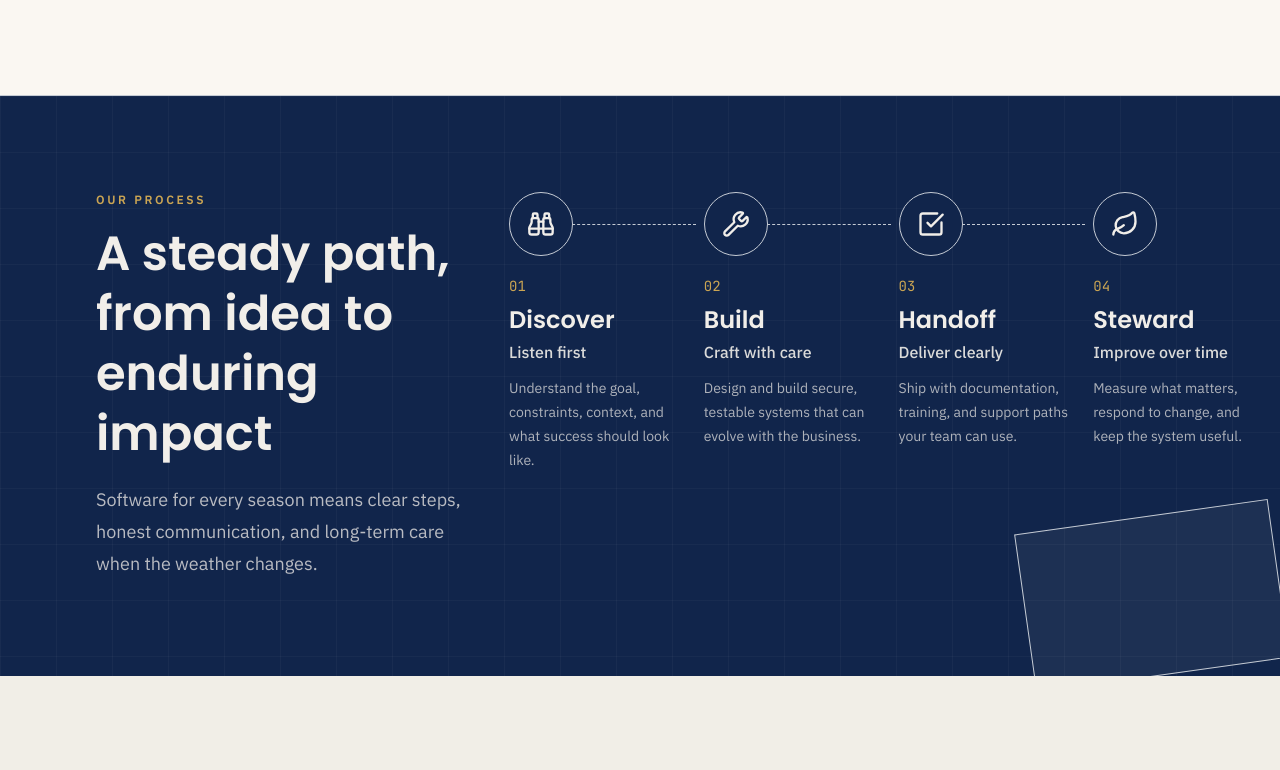
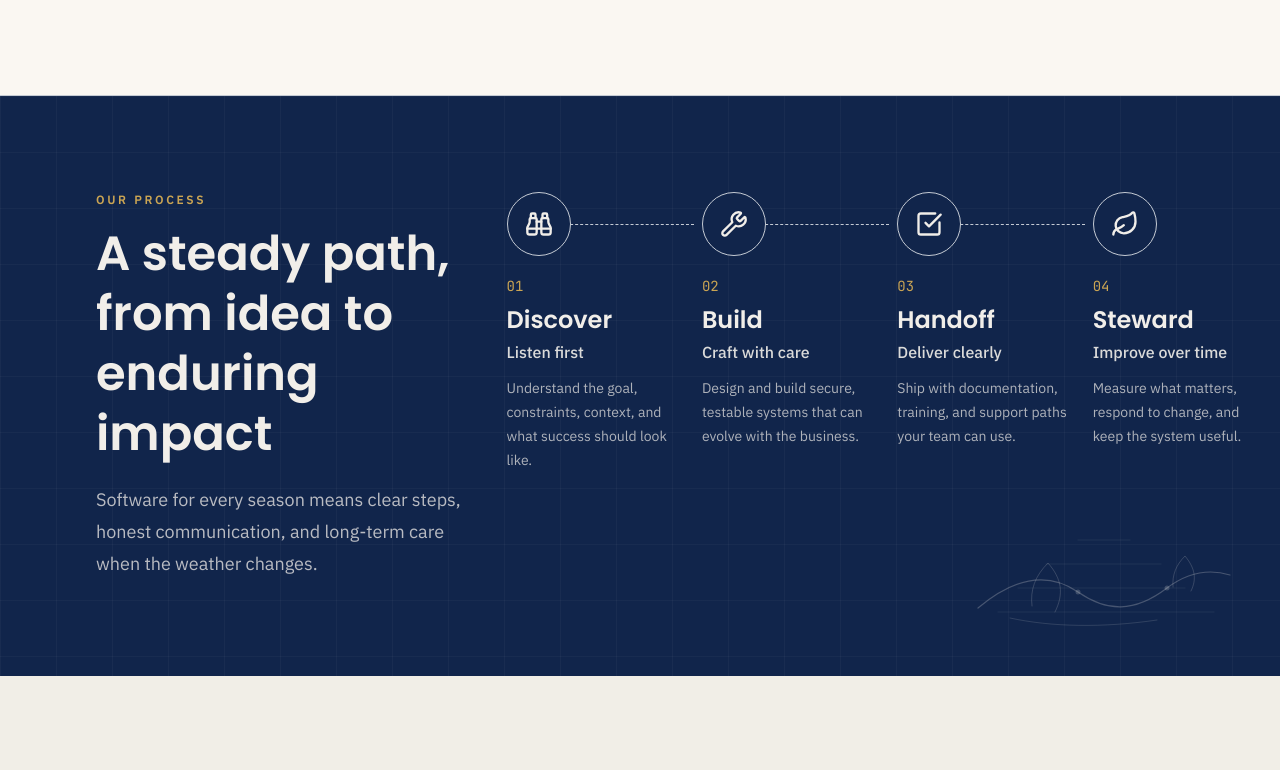
Before and after one commit to NoahJenkins/ark-builder-labs-site, a Next.js app: page / in a window 1280 px wide. Shown: the part 2030-2800 px from the top of the page. Built offline with nearby package versions, Linux system fonts and the light colour scheme.

Commit message:
Refine process section for mobile and add field sketch

```diff
--- a/src/components/sections/stats.tsx
+++ b/src/components/sections/stats.tsx
@@ -31,41 +31,49 @@ const process = [
 
 export function StatsSection() {
   return (
-    <section className="relative overflow-hidden bg-[var(--deep-navy)] py-16 text-[oklch(95%_0.008_85)] md:py-24">
+    <section className="relative overflow-hidden bg-[var(--deep-navy)] py-14 text-[oklch(95%_0.008_85)] md:py-24">
       <div className="absolute inset-0 blueprint-grid opacity-45" />
-      <div className="absolute bottom-0 right-0 h-40 w-64 rotate-[-8deg] border border-[oklch(95%_0.008_85_/_0.16)] bg-[oklch(95%_0.008_85_/_0.05)] max-md:hidden" />
+      <ProcessFieldSketch />
 
       <div className="container relative mx-auto px-4">
-        <div className="grid gap-10 lg:grid-cols-[0.75fr_1.25fr] lg:items-start">
+        <div className="grid gap-9 lg:grid-cols-[0.75fr_1.25fr] lg:items-start">
           <div className="lg:pl-20">
             <p className="mb-4 text-xs font-semibold uppercase tracking-[0.22em] text-[var(--field-amber)]">
               Our Process
             </p>
-            <h2 className="font-[family-name:var(--font-ledger)] text-4xl font-semibold leading-tight md:text-5xl">
+            <h2 className="max-w-[12ch] font-[family-name:var(--font-ledger)] text-[2.15rem] font-semibold leading-[1.08] sm:max-w-none sm:text-4xl md:text-5xl md:leading-tight">
               A steady path, from idea to enduring impact
             </h2>
-            <p className="mt-5 max-w-md text-lg leading-8 text-[oklch(95%_0.008_85_/_0.75)]">
+            <p className="mt-5 max-w-md text-base leading-7 text-[oklch(95%_0.008_85_/_0.75)] md:text-lg md:leading-8">
               Software for every season means clear steps, honest communication, and long-term care when the weather changes.
             </p>
           </div>
 
-          <div className="grid gap-6 md:grid-cols-4">
+          <div className="grid gap-0 md:grid-cols-4 md:gap-6">
             {process.map((step, index) => (
-              <article key={step.season} className="relative">
+              <article
+                key={step.season}
+                className="relative grid grid-cols-[3.25rem_1fr] gap-x-4 pb-7 last:pb-0 md:block md:pb-0"
+              >
                 {index < process.length - 1 && (
+                  <>
+                    <div className="absolute left-6 top-12 h-[calc(100%-2.5rem)] border-l border-dashed border-[oklch(95%_0.008_85_/_0.32)] md:hidden" />
                     <div className="absolute left-[3rem] top-8 hidden h-px w-[calc(100%-2rem)] border-t border-dashed border-[oklch(95%_0.008_85_/_0.35)] md:block" />
+                  </>
                 )}
-                <div className="relative flex h-16 w-16 items-center justify-center rounded-full border border-[oklch(95%_0.008_85_/_0.7)] bg-[var(--deep-navy)]">
-                  <step.icon className="h-7 w-7" />
+                <div className="relative z-10 flex h-12 w-12 items-center justify-center rounded-full border border-[oklch(95%_0.008_85_/_0.7)] bg-[var(--deep-navy)] md:h-16 md:w-16">
+                  <step.icon className="h-5 w-5 md:h-7 md:w-7" />
                 </div>
-                <p className="mt-5 font-mono text-sm text-[var(--field-amber)]">
+                <div className="pt-0.5 md:pt-0">
+                  <p className="font-mono text-xs text-[var(--field-amber)] md:mt-5 md:text-sm">
                     {String(index + 1).padStart(2, "0")}
                   </p>
-                <h3 className="mt-2 text-2xl font-semibold">{step.season}</h3>
+                  <h3 className="mt-1 text-xl font-semibold md:mt-2 md:text-2xl">{step.season}</h3>
                   <p className="mt-1 font-medium text-[oklch(95%_0.008_85_/_0.9)]">{step.title}</p>
-                <p className="mt-3 text-sm leading-6 text-[oklch(95%_0.008_85_/_0.7)]">
+                  <p className="mt-2 text-sm leading-6 text-[oklch(95%_0.008_85_/_0.7)] md:mt-3">
                     {step.description}
                   </p>
+                </div>
               </article>
             ))}
           </div>
@@ -83,3 +91,45 @@ export function StatsSection() {
     </section>
   )
 }
+
+function ProcessFieldSketch() {
+  return (
+    <svg
+      className="pointer-events-none absolute bottom-8 right-8 hidden h-36 w-72 text-[oklch(95%_0.008_85_/_0.24)] lg:block"
+      viewBox="0 0 288 144"
+      fill="none"
+      aria-hidden="true"
+    >
+      <path
+        d="M18 108C56 76 89 72 118 92C147 112 174 113 207 88C227 73 247 68 270 75"
+        stroke="currentColor"
+        strokeLinecap="round"
+        strokeWidth="1.2"
+      />
+      <path
+        d="M38 112H254M58 88H225M86 64H201M118 40H170"
+        stroke="currentColor"
+        strokeLinecap="round"
+        strokeWidth="0.8"
+        opacity="0.38"
+      />
+      <path
+        d="M72 106C70 90 75 76 88 63C102 79 104 94 95 112M213 87C212 75 216 65 225 56C235 68 237 79 231 91"
+        stroke="currentColor"
+        strokeLinecap="round"
+        strokeLinejoin="round"
+        strokeWidth="1"
+        opacity="0.72"
+      />
+      <path
+        d="M50 118C91 127 143 128 197 120"
+        stroke="currentColor"
+        strokeLinecap="round"
+        strokeWidth="1"
+        opacity="0.58"
+      />
+      <circle cx="118" cy="92" r="2.5" fill="currentColor" opacity="0.8" />
+      <circle cx="207" cy="88" r="2.5" fill="currentColor" opacity="0.8" />
+    </svg>
+  )
+}
```
Lines whose indentation alone changed are shown as unchanged.
